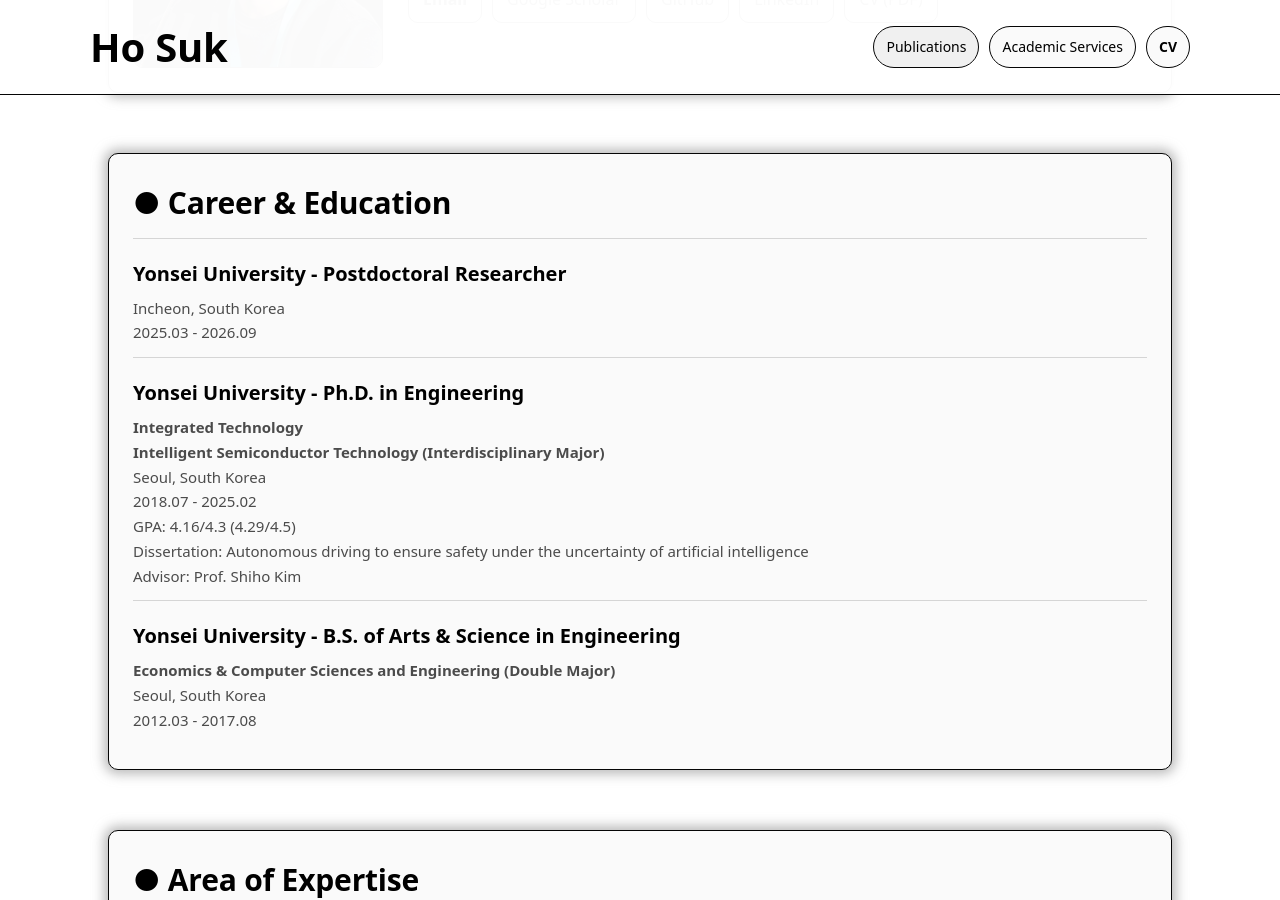
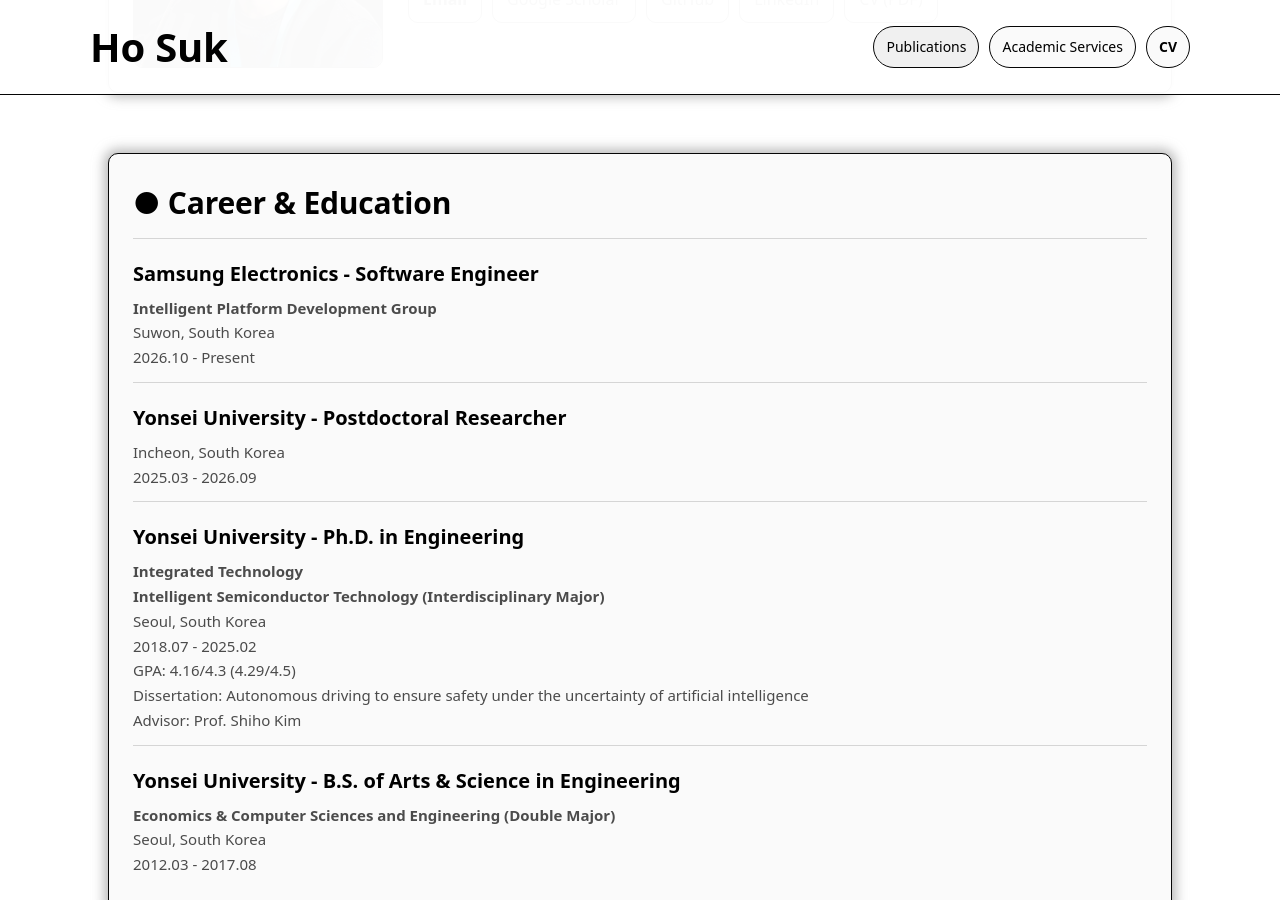
Before and after one commit to ho-suk-93/ho-suk-93.github.io, a Jekyll site: the page built from index.md, in a window 1280 px wide and 900 px high, scrolled down 386 px. Built offline with Jekyll 4.4.1, drawn with Linux system fonts in a browser that asks for light colours.

Commit message:
Add Samsung Electronics experience to education section

```diff
--- a/index.md
+++ b/index.md
@@ -31,6 +31,12 @@ description: "Ho Suk's Personal Website"
 <section id="education" class="section">
   <div class="card">
     <div class="section-title">● Career & Education</div>
+    <div class="list-item">
+      <p class="item-title">Samsung Electronics - Software Engineer</p>
+      <p class="item-desc"><b>Intelligent Platform Development Group</b></p>
+      <p class="item-desc">Suwon, South Korea</p>
+      <p class="item-desc">2026.10 - Present</p>
+    </div>
     <div class="list-item">
       <p class="item-title">Yonsei University - Postdoctoral Researcher</p>
       <p class="item-desc">Incheon, South Korea</p>
```
